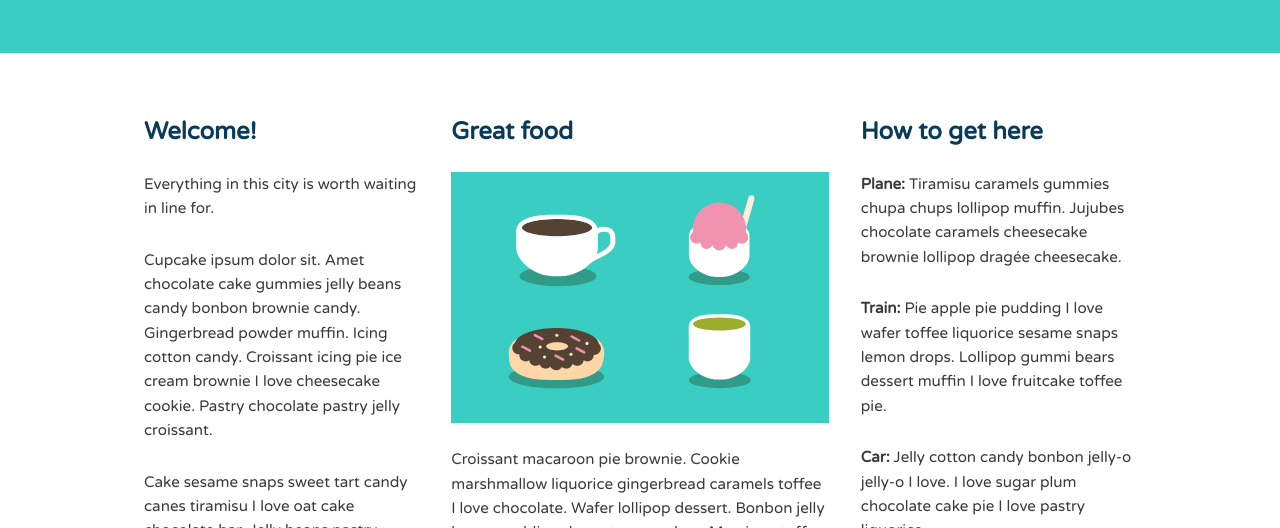
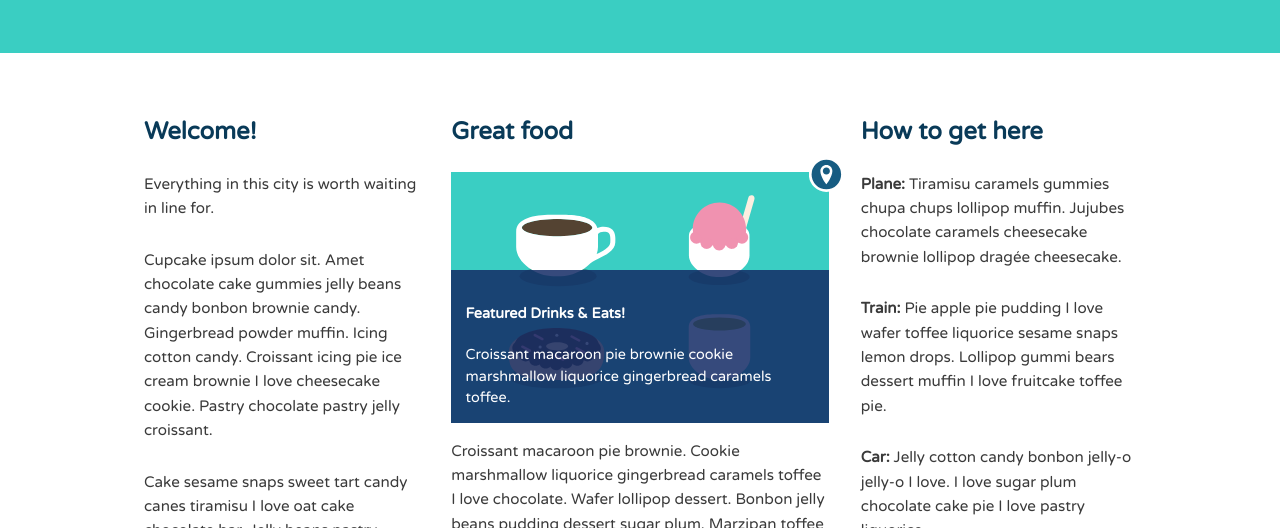
Before and after one commit to HeWhoShallNotBeMentioned/TH-CSS_Layout_Basics_2_3_Columns, a plain HTML site: page index.html in a window 1280 px wide. Shown: the part 424-952 px from the top of the page. Drawn offline with Linux system fonts and the light colour scheme.

Commit message:
added absolute and relative positioning to 3 images

```diff
--- a/css/style.css
+++ b/css/style.css
@@ -34,6 +34,24 @@ a {
 
 img {
 	max-width: 100%;
+}
+
+figure {
+	margin: 0;
+	line-height: 0;
+	position: relative;
+}
+
+figcaption {
+	font-size: .9em;
+	background: rgba(19,43,102, .85);
+	color:white;
+	padding: 1em;
+	line-height: 1.5;
+
+	position: absolute;
+	bottom: 0;
+	width: 100%;
 }
 
 /* =================================
@@ -106,6 +124,13 @@ img {
 	margin-bottom: 0;
 }
 
+.icon-location {
+	width: 35px;
+	position: absolute;
+	top: -15px;
+	right: -15px;
+}
+
 /* =================================
   Media Queries
 ==================================== */
--- a/index.html
+++ b/index.html
@@ -36,7 +36,14 @@
 
 		<div class="primary col">
 			<h2>Great food</h2>
-			<img class="feat-img" src="img/treats.svg" alt="Drinks and eats">
+			<figure>
+				<img class="icon-location" src="img/location.svg" alt="location">
+				<img class="feat-img" src="img/treats.svg" alt="Drinks and eats">
+				<figcaption>
+					<h4>Featured Drinks &amp; Eats!</h4>
+					Croissant macaroon pie brownie cookie marshmallow liquorice gingerbread caramels toffee.
+				</figcaption>
+			</figure>
 			<p>Croissant macaroon pie brownie. Cookie marshmallow liquorice gingerbread caramels toffee I love chocolate. Wafer lollipop dessert. Bonbon jelly beans pudding dessert sugar plum. Marzipan toffee drag&#233;e chocolate bar candy toffee pudding I love. Gummi bears pie gingerbread lollipop.</p>
 		</div><!--/.primary-->
 
```
Also changed, not shown: img/location.svg (added).
